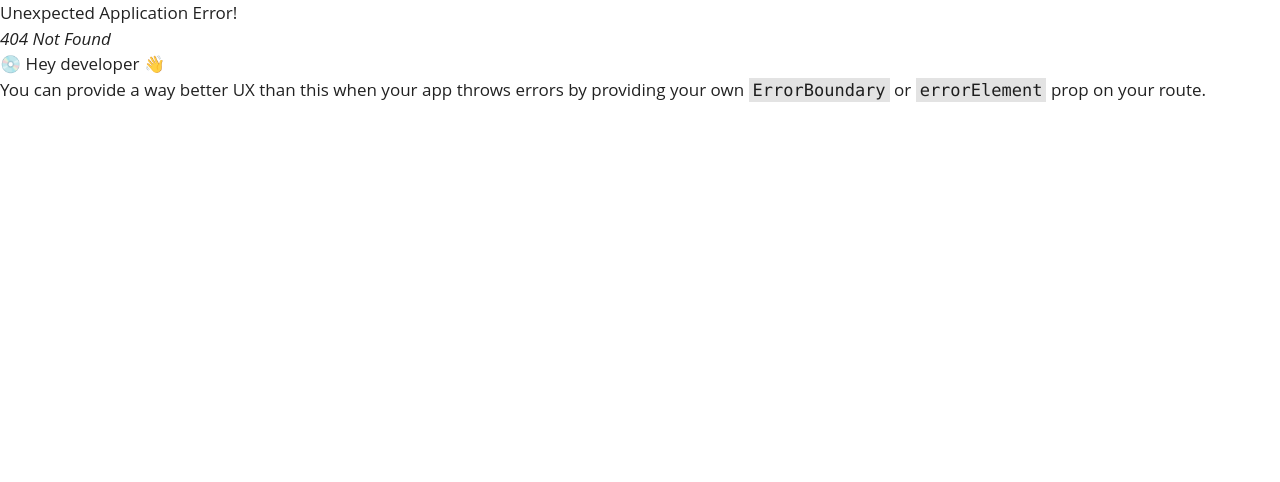
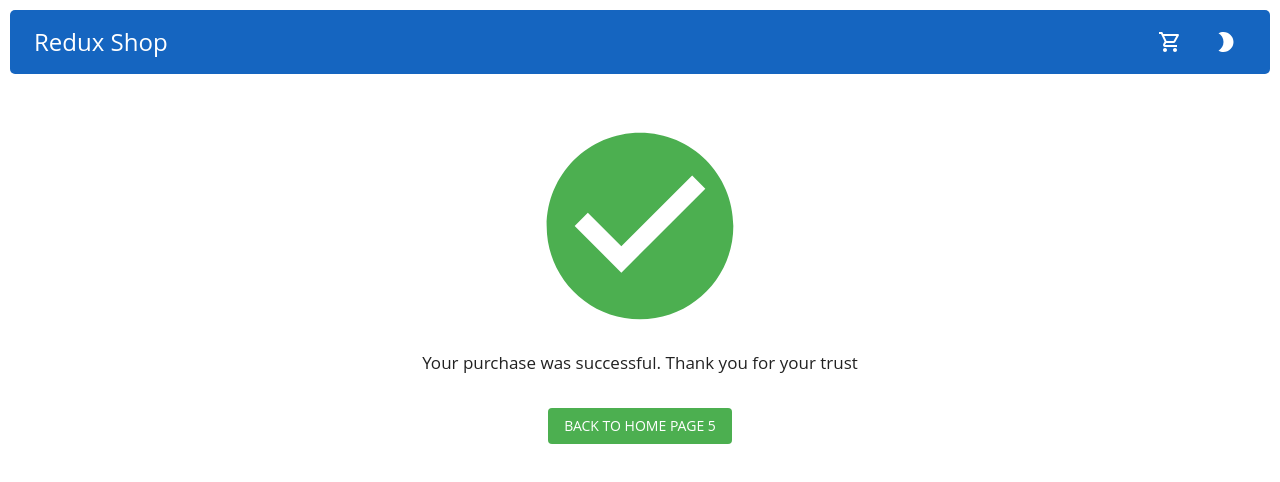
Before and after one commit to alifcpr/redux_shop, a React (Vite) app: page /payment/successfully in a window 1280 px wide. Before the commit this address had no page. Shown: the top 482 px of the page. Built offline with nearby package versions, Linux system fonts and the light colour scheme.

Commit message:
build: paymentSuccessfully page

```diff
--- a/src/components/ShoppingCartSideBar.tsx
+++ b/src/components/ShoppingCartSideBar.tsx
@@ -4,10 +4,16 @@ import { AppDispatch, RootState } from "../redux/store/store";
 import { useState } from "react";
 import { clearShoppingCart } from "../redux/slices/cartSlice";
 import toast from "react-hot-toast";
+import { useNavigate } from "react-router-dom";
+import CircularProgress from "@mui/material/CircularProgress";
 
 const ShoppingCartSideBar = () => {
   // modal state
   const [open, setOpen] = useState<boolean>(false);
+  const [paymentLoading, setPaymentLoading] = useState<boolean>(false);
+
+  // navigate
+  const navigate = useNavigate();
 
   // dispatch
   const dispatch: AppDispatch = useDispatch();
@@ -22,6 +28,18 @@ const ShoppingCartSideBar = () => {
     dispatch(clearShoppingCart());
     toast.success("All products have been removed from the shopping cart");
     setOpen(false);
+  };
+
+  // handle payment action
+  const handlePaymentAction = () => {
+    setPaymentLoading(true);
+    toast.loading("Please wait ....", { id: "payment" });
+    setTimeout(() => {
+      setPaymentLoading(false);
+      toast.success("Your purchase was successful", { id: "payment" });
+      dispatch(clearShoppingCart());
+      navigate("/payment/successfully", { replace: true });
+    }, 2000);
   };
 
   // carts price and total info
@@ -98,8 +116,18 @@ const ShoppingCartSideBar = () => {
           total price : {priceAll.toFixed(2)}
         </Typography>
         <Box component="div" className="flex mt-5 items-center justify-between">
-          <Button size="small" variant="contained" color="success">
-            Payment
+          <Button
+            onClick={handlePaymentAction}
+            disabled={paymentLoading}
+            size="small"
+            variant="contained"
+            color="success"
+          >
+            {paymentLoading ? (
+              <CircularProgress size={24} color="success" />
+            ) : (
+              "Payment"
+            )}
           </Button>
           <Button
             size="small"
--- /dev/null
+++ b/src/pages/payment-successfully/PaymentSuccessfullyPage.tsx
@@ -0,0 +1,52 @@
+import { Box, Button, Typography } from "@mui/material";
+import CheckCircleIcon from "@mui/icons-material/CheckCircle";
+import { useEffect, useState } from "react";
+import { Link, useNavigate } from "react-router-dom";
+
+const PaymentSuccessfullyPage = () => {
+  // counter state
+  const [counter, setCounter] = useState<number>(10);
+
+  // navigate
+  const navigate = useNavigate();
+
+  // Every second, one number is subtracted from the counter
+  useEffect(() => {
+    const timer = setInterval(() => {
+      setCounter((prevNumber: number) => prevNumber - 1);
+    }, 1000);
+
+    return () => {
+      clearInterval(timer);
+    };
+  }, []);
+
+  // if the counter is equal to 0, it redirects the user to the main page
+  useEffect(() => {
+    if (counter === 0) {
+      navigate("/", { replace: true });
+    }
+  }, [counter]);
+
+  return (
+    <Box
+      component="div"
+      className="flex flex-col gap-y-3 mt-10 px-10 items-center justify-center h-full w-full"
+    >
+      <CheckCircleIcon
+        className="size-56"
+        sx={(theme) => ({ color: theme.palette.success.main })}
+      />
+      <Typography variant="body1" className="text-center">
+        Your purchase was successful. Thank you for your trust
+      </Typography>
+      <Link to={"/"}>
+        <Button color="success" className="mt-5" variant="contained">
+          Back To Home Page {counter}
+        </Button>
+      </Link>
+    </Box>
+  );
+};
+
+export default PaymentSuccessfullyPage;
--- a/src/routes/index.tsx
+++ b/src/routes/index.tsx
@@ -2,6 +2,7 @@ import { createBrowserRouter } from "react-router-dom";
 import MainLayout from "../layouts/MainLayout";
 import HomePage from "../pages/home/HomePage";
 import ShoppingCartPage from "../pages/shopping-cart/ShoppingCartPage";
+import PaymentSuccessfullyPage from "../pages/payment-successfully/PaymentSuccessfullyPage";
 
 export const routes = createBrowserRouter([
   {
@@ -10,6 +11,7 @@ export const routes = createBrowserRouter([
     children: [
       { path: "/", element: <HomePage /> },
       { path: "/shopping-cart", element: <ShoppingCartPage /> },
+      { path: "/payment/successfully", element: <PaymentSuccessfullyPage /> },
     ],
   },
 ]);
```
